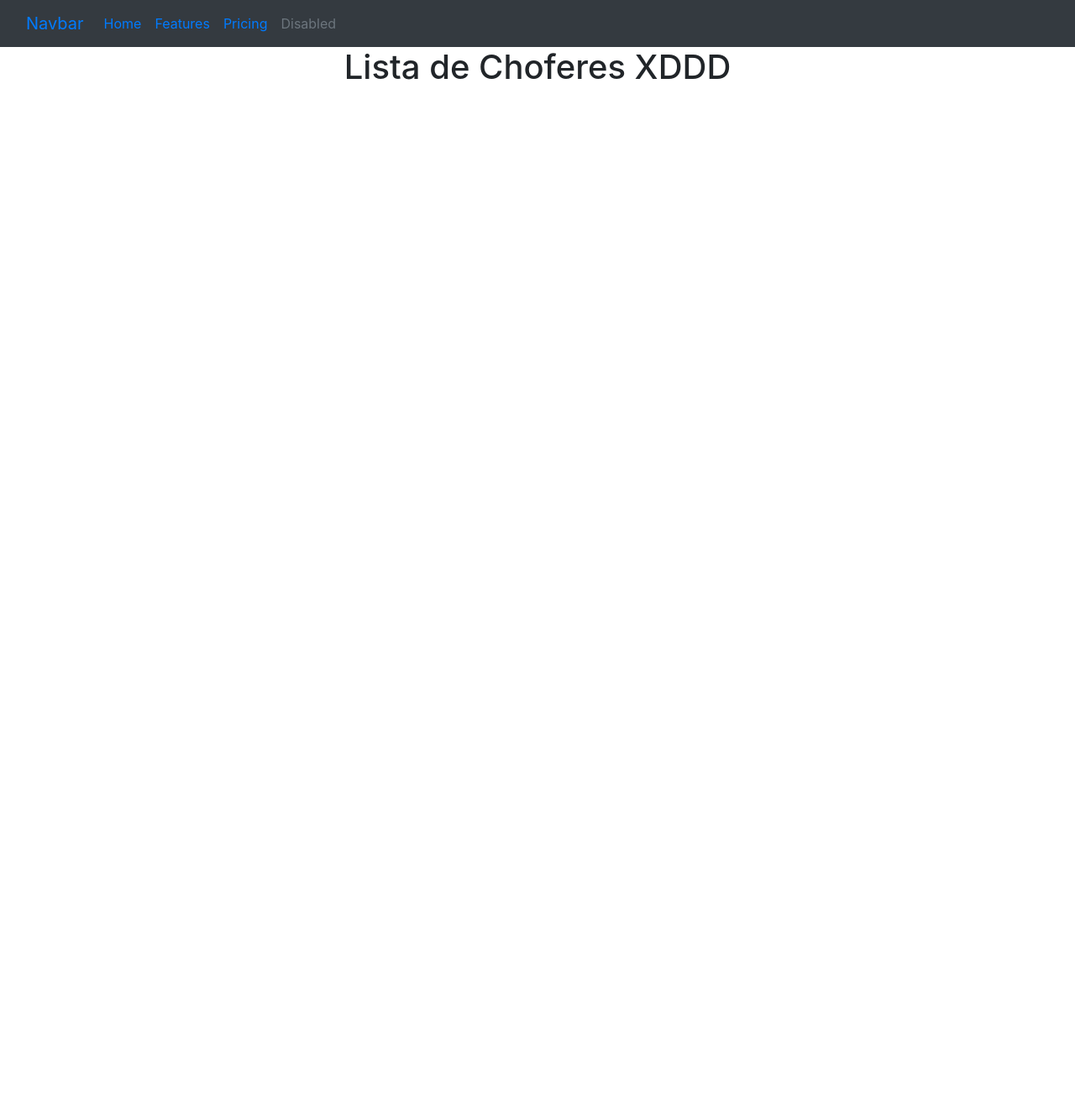
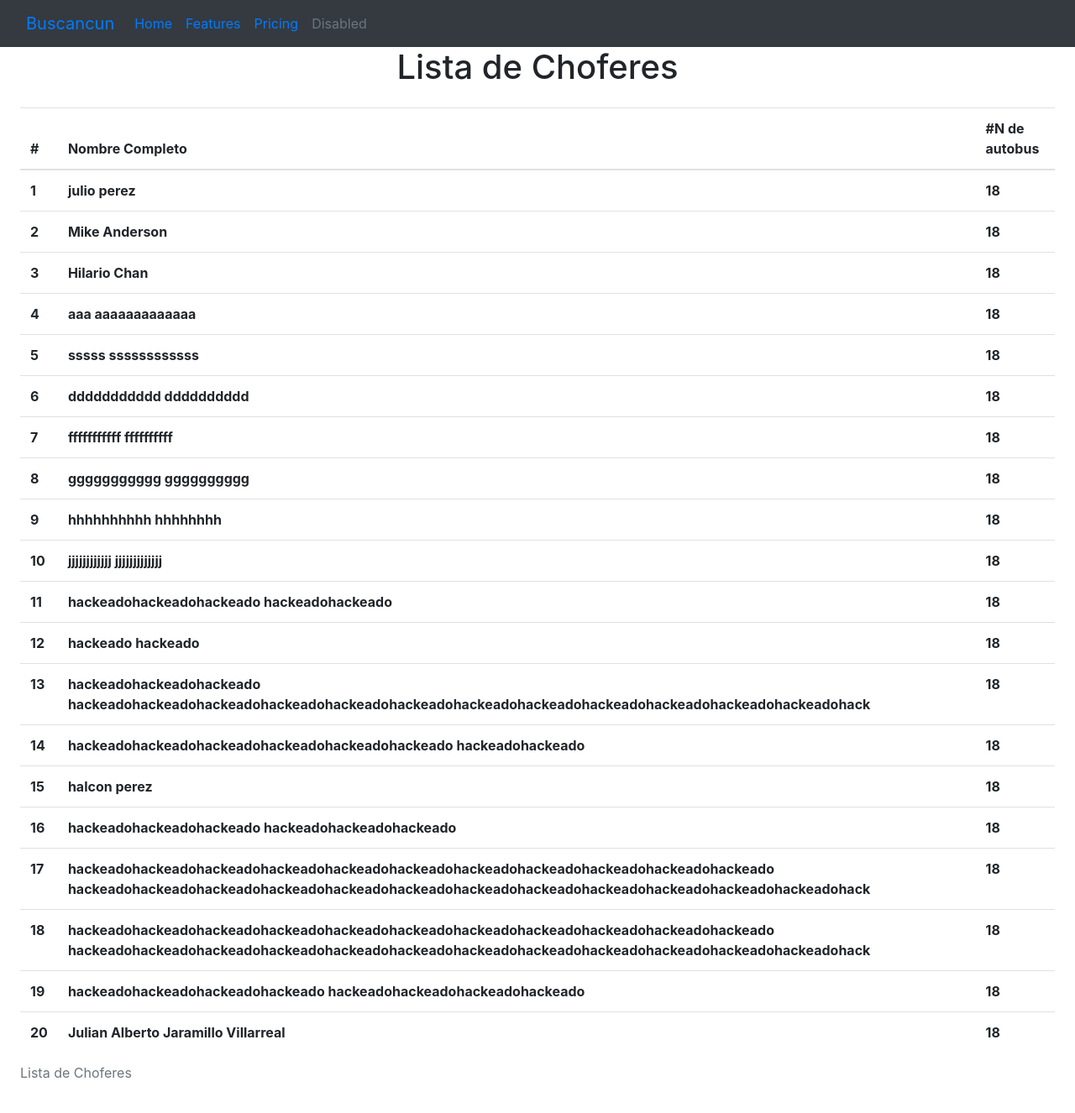
Before and after one commit to Julio-WH/buscancun-docker, a Django app: template apps/chofer/templates/lista_choferes.html in a window 1280 px wide. Shown: the whole page at 84% size. Before the commit the page ends 95 px from the top, so only its background shows below. Run offline with Django 3.2, Linux system fonts and the light colour scheme; the template is opened without the code that fills it: values that come from a table or form of the project are taken from there, others are empty; data comes from the database, SQL or seed files in the repository; some libraries are stand-ins or nearby versions.

Commit message:
Se mejoro la tabla y la vista

```diff
--- a/apps/chofer/models.py
+++ b/apps/chofer/models.py
@@ -5,3 +5,6 @@ from django.db import models
 class Chofer(models.Model):
     nombre = models.CharField('Nombre', max_length=100)
     apellidos = models.CharField('Apellidos', max_length=100)
+
+    def __str__(self):
+        return f"{self.nombre} {self.apellidos}"
--- a/apps/chofer/templates/lista_choferes.html
+++ b/apps/chofer/templates/lista_choferes.html
@@ -12,7 +12,7 @@
 <body>
 <nav class="navbar navbar-expand-lg bg-dark" data-bs-theme="dark">
   <div class="container-fluid">
-    <a class="navbar-brand" href="#">Navbar</a>
+    <a class="navbar-brand" href="#">Buscancun</a>
     <button class="navbar-toggler" type="button" data-bs-toggle="collapse" data-bs-target="#navbarNav" aria-controls="navbarNav" aria-expanded="false" aria-label="Toggle navigation">
       <span class="navbar-toggler-icon"></span>
     </button>
@@ -32,8 +32,29 @@
         </li>
       </ul>
     </div>
-  </div> {# Navbar #}
+  </div>
 </nav>
-<h1 class="text-center">Lista de Choferes XDDD {{ test }}</h1>
+<h1 class="text-center">Lista de Choferes</h1>
+<div class="m-4">
+    <table class="table caption-top">
+  <caption>Lista de Choferes</caption>
+  <thead>
+    <tr>
+      <th scope="col">#</th>
+      <th scope="col">Nombre Completo</th>
+      <th scope="col">#N de autobus</th>
+    </tr>
+  </thead>
+  <tbody>
+  {% for chofer in choferes %}
+    <tr>
+      <th scope="row">{{ chofer.id }}</th>
+      <th scope="row">{{ chofer.nombre }} {{ chofer.apellidos }}</th>
+      <th scope="row">18</th>
+    </tr>
+  {% endfor %}
+  </tbody>
+</table>
+</div>
 </body>
 </html>
--- a/apps/chofer/urls.py
+++ b/apps/chofer/urls.py
@@ -5,5 +5,5 @@ from django.urls import path, include
 from apps.chofer.views import lista_choferes
 
 urlpatterns = [
-    path('lista/', login_required(lista_choferes), name='lista_choferes'),
+    path('lista/', lista_choferes, name='lista_choferes'),
 ]
--- a/apps/chofer/views.py
+++ b/apps/chofer/views.py
@@ -1,8 +1,9 @@
 from django.shortcuts import render
-
+from apps.chofer.models import Chofer
 # Create your views here.
 
 
 def lista_choferes(request):
-    context = {'test': 'Julio Eduardo'}
+    choferes = Chofer.objects.all()
+    context = {'choferes': choferes}
     return render(request, 'lista_choferes.html', context)
```
